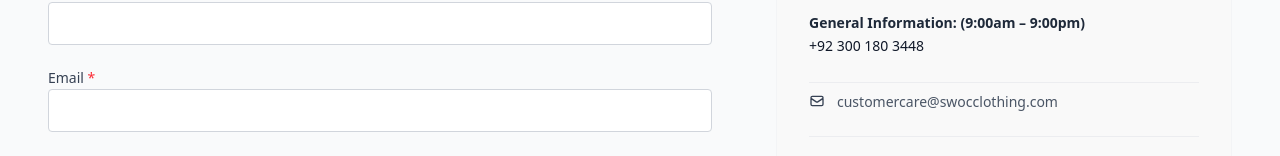
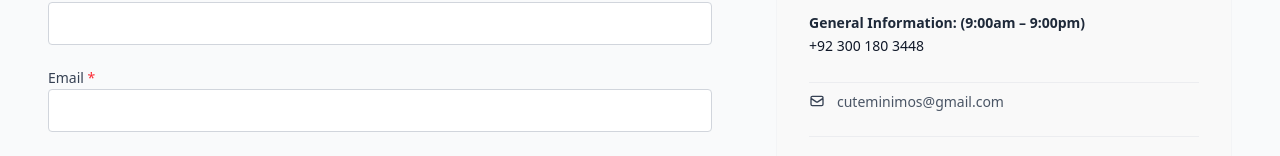
Before and after one commit to cuteminimos-byte/minimos-store-app, a Next.js app: page /contactUs in a window 1280 px wide. Shown: the part 634-790 px from the top of the page. Built offline with nearby package versions, Linux system fonts and the light colour scheme.

Commit message:
Fix default export for ShopByCategorySection

```diff
--- a/app/ShopByCategorySection/page.tsx
+++ b/app/ShopByCategorySection/page.tsx
@@ -4,7 +4,7 @@ import React from 'react';
 import Image from 'next/image';
 import Link from 'next/link';
 
-export function ShopByCategorySection() {
+export default function ShopByCategorySection() {
   const categories = [
     {
       id: 1,
--- a/app/contactUs/page.tsx
+++ b/app/contactUs/page.tsx
@@ -148,10 +148,11 @@ export default function ContactUsPage() {
               <path strokeLinecap="round" strokeLinejoin="round" d="M3 8l7.89 5.26a2 2 0 002.22 0L21 8M5 19h14a2 2 0 002-2V7a2 2 0 00-2-2H5a2 2 0 00-2 2v10a2 2 0 002 2z" />
             </svg>
             <a
-              href="mailto:customercare@swocclothing.com"
+              href="mailto:cuteminimos@gmail.com
+"
               className="text-gray-600 hover:text-gray-900 hover:underline break-all"
             >
-              customercare@swocclothing.com
+              cuteminimos@gmail.com
             </a>
           </div>
 
```
